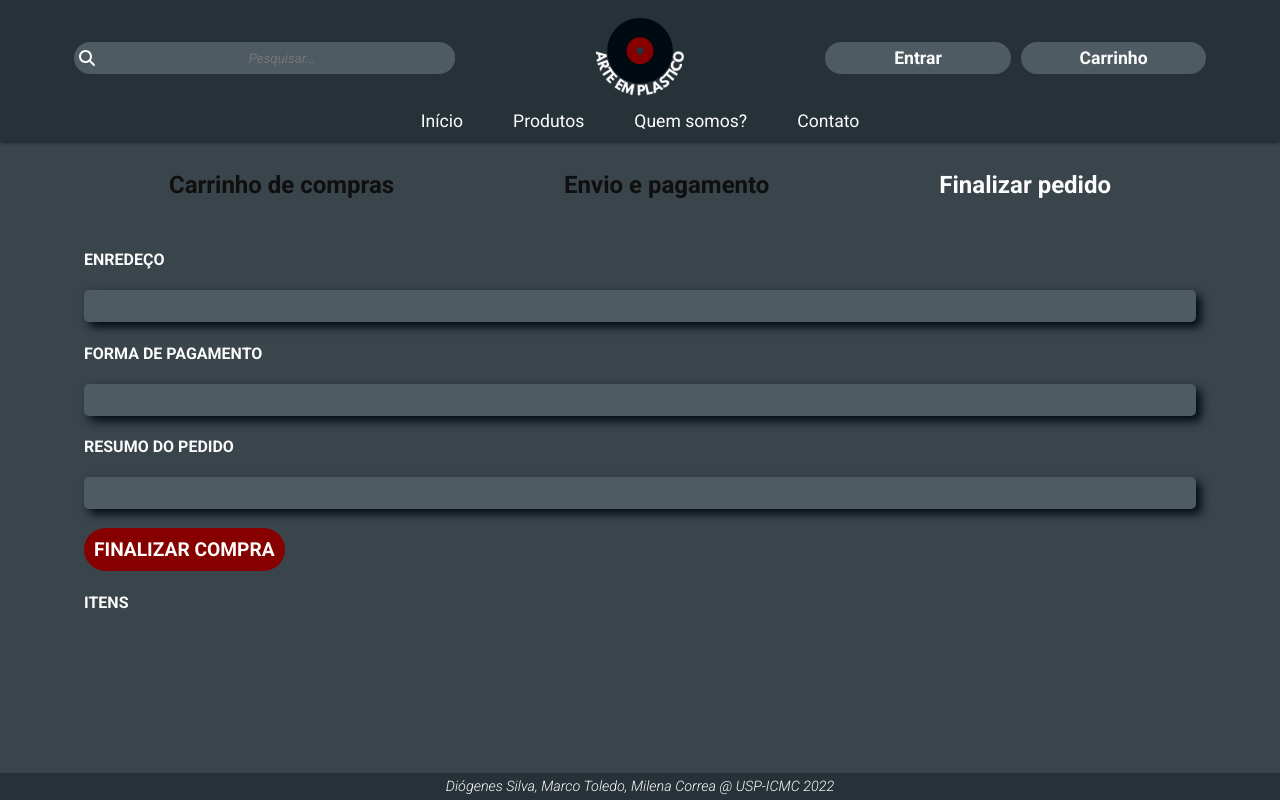
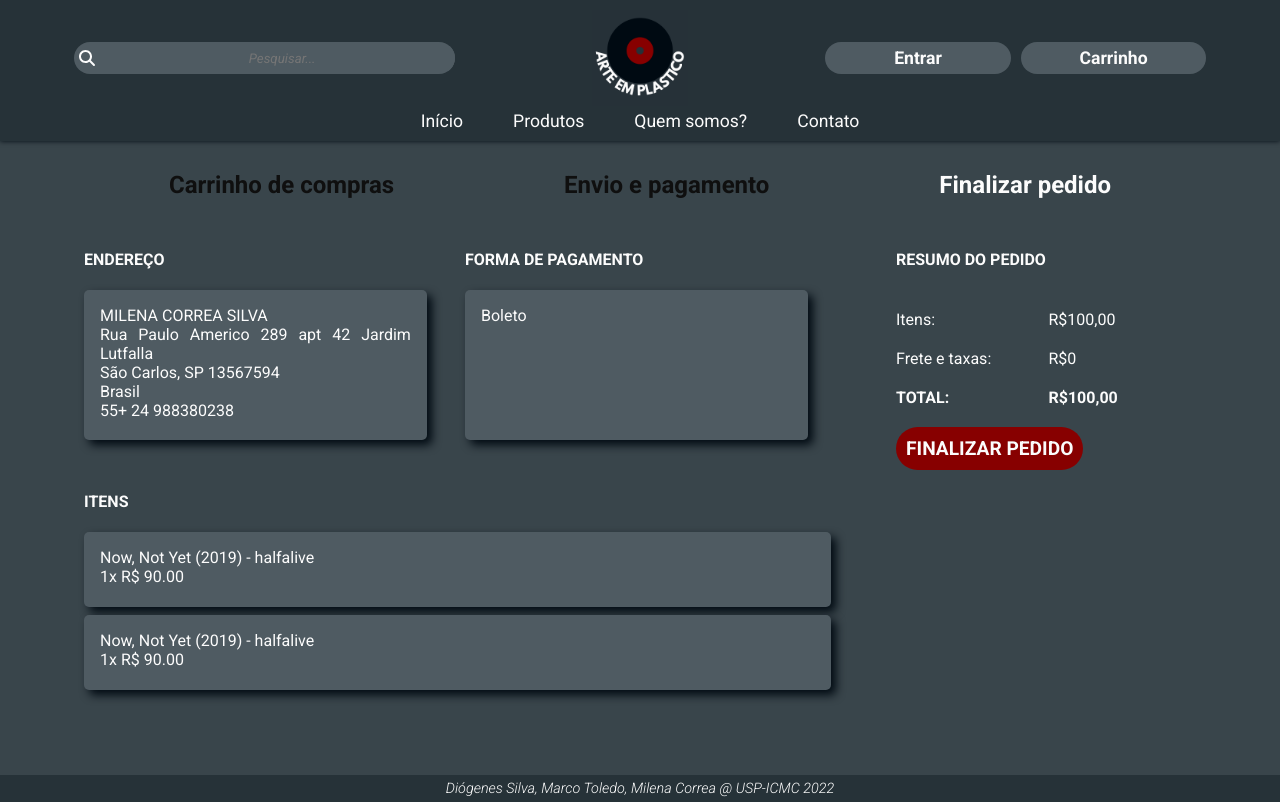
Before and after one commit to Ocramoi/TipTheSong, a Vue app in the folder tipthesong/: page /endpurchase in a window 1280 px wide. Built offline with nearby package versions, Linux system fonts and the light colour scheme; what secure-ls, vue3-cookies would draw is missing.

Commit message:
Finished endPurchase

```diff
--- /dev/null
+++ b/tipthesong/src/components/Payment/EndItem.vue
@@ -0,0 +1,36 @@
+<template>
+    <div class="cardItem">
+        <span> {{ item.name }} </span>
+        <br>
+        <span> {{ item.quantity }}x R$ {{ item.price }} </span>
+    </div>
+</template>
+
+<script>
+    export default {
+        name: 'EndItem',
+        data() {
+            return {
+                item: {
+                    id: 1,
+                    name: 'Now, Not Yet (2019) - halfalive',
+                    quantity: 1,
+                    price: '90.00',
+                }
+            }
+        },
+    }
+</script>
+
+<style scoped>
+    .cardItem {
+        width: 67.2%;
+        min-height: 75px;
+        padding: 1rem;
+        background-color: var(--primary-light);
+
+        box-shadow: 5px 5px 10px var(--primary-dark);
+        box-sizing: border-box;
+        border-radius: 5px;
+    }
+</style>
--- a/tipthesong/src/views/Cart/EndPurchase.vue
+++ b/tipthesong/src/views/Cart/EndPurchase.vue
@@ -6,29 +6,95 @@
             <h2> Envio e pagamento </h2>
             <h2 class="active"> Finalizar pedido </h2>
         </div>
-        <div class="innerContainer">
-            <div>
-                <h4> ENREDEÇO </h4>
+
+        <div class="cart">
+            <div class="cartInfo">
+                <h4>ENDEREÇO</h4>
+                <h4>FORMA DE PAGAMENTO</h4>
                 <div class="card">
+                    <span> {{ client.name }} </span>
+                    <br>
+                    <span> {{ client.address }} </span>
+                    <br>
+                    <span> {{ client.city }}, {{ client.state }} {{ client.CEP }} </span>
+                    <br>
+                    <span> {{ client.country }} </span>
+                    <br>
+                    <span> {{ client.cellphone }} </span>
                 </div>
-                <h4> FORMA DE PAGAMENTO </h4>
                 <div class="card">
+                    <span> {{ client.payment }} </span>
                 </div>
-                <h4> RESUMO DO PEDIDO </h4>
-                <div class="card">
+            </div>
+
+            <div class="cartTotals">
+                <h4 style="grid-column: span 2">RESUMO DO PEDIDO</h4>
+
+                <div class="totalRow">
+                    <span>Itens:</span>
+                    <span> R$100,00 </span>
                 </div>
-                <br>
-                <button> FINALIZAR COMPRA </button>
+
+                <div class="totalRow">
+                    <span>Frete e taxas:</span>
+                    <span> R$0 </span>
+                </div>
+
+                <div class="totalRow">
+                    <span style = "font-weight: bold"> TOTAL: </span>
+                    <span style = "font-weight: bold"> R$100,00 </span>
+                </div>
+
+                <router-link to="/order" custom v-slot="{ navigate }">
+                    <button  v-on:click="navigate" role="link" style="grid-column: span 2"> FINALIZAR PEDIDO </button>
+                </router-link>
             </div>
+        </div>
+        <div>
             <h4> ITENS </h4>
+            <div class="item">
+                <EndItem v-for="item in items" :key="item.id" />
+            </div>
         </div>
     </div>
 
 </template>
 
 <script>
+    import EndItem from "../../components/Payment/EndItem";
+
     export default {
-
+        components: {
+            EndItem,
+        },
+        data() {
+            return {
+                items: [
+                    {
+                        id: 1,
+                        name: 'Now, Not Yet (2019) - halfalive',
+                        quantity: 1,
+                        price: '90.00',
+                    },
+                    {
+                        id: 2,
+                        name: 'Now, Not Yet (2019) - halfalive',
+                        quantity: 1,
+                        price: '90.00',
+                    }
+                ],
+                client: {
+                    name: 'MILENA CORREA SILVA',
+                    address: 'Rua Paulo Americo 289 apt 42 Jardim Lutfalla',
+                    city: 'São Carlos',
+                    state: 'SP',
+                    CEP: '13567594',
+                    country: 'Brasil',
+                    cellphone: '55+ 24 988380238',
+                    payment: 'Boleto',
+                }
+            }
+        }
     }
 </script>
 
@@ -40,6 +106,12 @@
         margin: 0 auto;
         min-width: 500px;
         color: var(--white);
+    }
+
+    .cart {
+        display: grid;
+        grid-template-columns: auto minmax(300px, 20%);
+        column-gap: 50px;
     }
 
     .cartStatus {
@@ -58,14 +130,32 @@
         color: var(--white) !important;
     }
 
-    .innerContainer {
-        display: flex;
-        flex-direction: column;
-        justify-content: space-around;
+    button {
+        font-size: 1.2em;
+        text-transform: uppercase;
+    }
+
+    .cartTotals {
+        color: var(--white);
+        display: grid;
+        grid-template-columns: 1fr 1fr;
+        grid-auto-rows: min-content;
+        row-gap: 20px;
+        text-align: justify;
+        column-gap: 5px;
+    }
+
+    .cartInfo {
+        display: grid;
+        align-items: center;
+        text-align: justify;
+        grid-auto-rows: min-content;
+        grid-template-columns: repeat(2, 1fr);
     }
 
     .card {
-        width: 100%;
+        width: 90%;
+        height: 150px;
         padding: 1rem;
         background-color: var(--primary-light);
 
@@ -74,8 +164,13 @@
         border-radius: 5px;
     }
 
-    button {
-        font-size: 1.2em;
-        text-transform: uppercase;
+    .item {
+        display: flex;
+        flex-direction: column;
+        gap: 0.5rem;
+    }
+
+    .totalRow {
+        display: contents;
     }
 </style>
```
